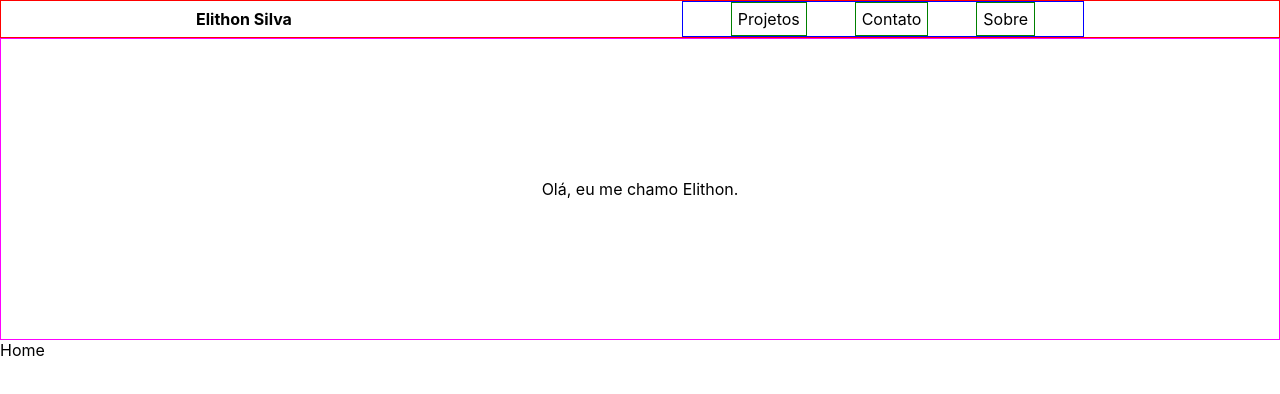
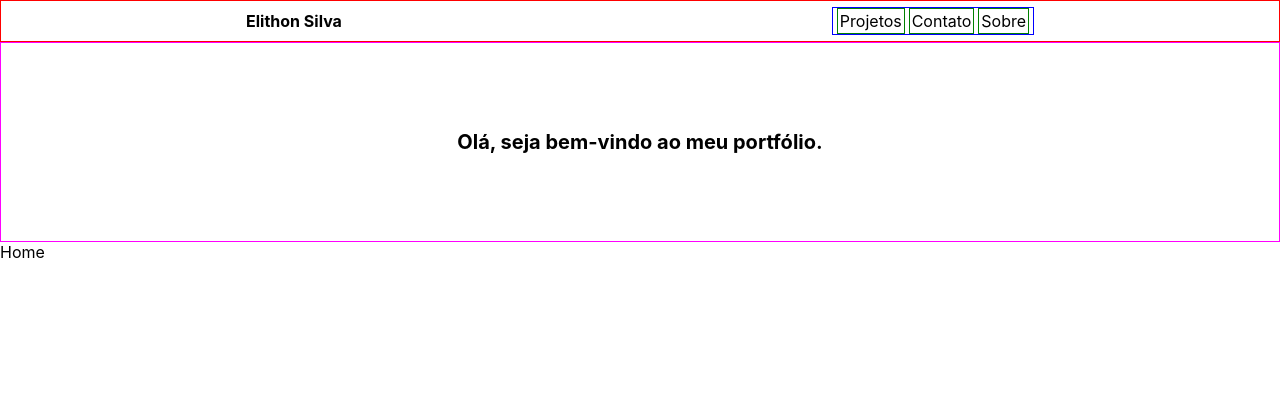
Before and after one commit to oelithon/oelithon.github.io, a React (Create React App) app: page / in a window 1280 px wide. Shown: the top 394 px of the page. Built offline with nearby package versions, Linux system fonts and the light colour scheme.

Commit message:
inserindo texto no banner

```diff
--- a/src/components/Banner.jsx
+++ b/src/components/Banner.jsx
@@ -4,7 +4,7 @@ import "./css/Banner.css";
 function Banner() {
   return (
     <section className="section-banner">
-      <p>Olá, eu me chamo Elithon.</p>
+      <h1>Olá, seja bem-vindo ao meu portfólio.</h1>
     </section>
   );
 }
--- a/src/components/css/Banner.css
+++ b/src/components/css/Banner.css
@@ -1,7 +1,13 @@
 .section-banner {
+  align-items: center;
   display: flex;
   justify-content: center;
-  height: 300px;
+  height: 150px;
   border: solid 1px magenta;
-  align-items: center;
+  padding: 1.5em 1.5em 1.5em 1.5em;
+  font-style: justify;
 }
+
+.section-banner h1 {
+  font-size: 20px;
+}
--- a/src/components/css/Header.css
+++ b/src/components/css/Header.css
@@ -2,6 +2,7 @@
   align-items: center;
   border: solid 1px red;
   display: flex;
+  height: 40px;
   justify-content: space-around;
 }
 
@@ -14,12 +15,12 @@
   border: solid 1px blue;
   display: flex;
   justify-content: space-evenly;
-  width: 400px;
+  width: 200px;
 }
 
 .header-menu a {
   border: solid 1px green;
   color: black;
-  padding: 6px;
+  padding: 2px;
   text-decoration: none;
 }
```
